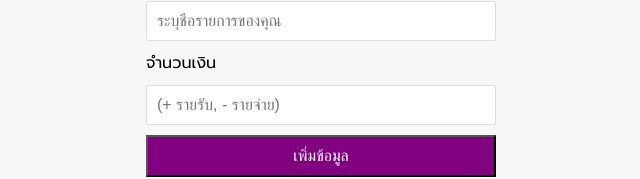
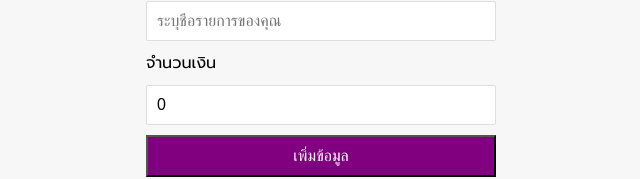
Before and after one commit to sarawuthjdp/demo-react, a React (Create React App) app: page / in a window 1280 px wide. Shown: the part 248-427 px from the top of the page, without its empty margins (319-959 px from the left). Built offline with nearby package versions, Linux system fonts and the light colour scheme.

Commit message:
binding state

```diff
--- a/src/Component/FormComponent.js
+++ b/src/Component/FormComponent.js
@@ -16,20 +16,22 @@ const FormComponent = ()=>{
         event.preventDefault();
         const itemData = {
             title: title,
-            amount: amount
+            amount: Number(amount)
         }
         console.log(itemData);
+        setTitle('')
+        setAmount(0)
     }
     return (
         <div>
             <form onSubmit={saveItem}>
                 <div className="form-control">
                     <label>ชื่อรายการ</label>
-                    <input type="text" placeholder="ระบุชื่อรายการของคุณ" onChange={inputTitle}/>
+                    <input type="text" placeholder="ระบุชื่อรายการของคุณ" onChange={inputTitle} value={title}/>
                 </div>
                 <div className="form-control">
                     <label>จำนวนเงิน</label>
-                    <input type="number" placeholder="(+ รายรับ, - รายจ่าย)" onChange={inputAmount}/>
+                    <input type="number" placeholder="(+ รายรับ, - รายจ่าย)" onChange={inputAmount} value={amount}/>
                 </div>
                 <div className="form-control">
                     <button type="submit" className="btn">เพิ่มข้อมูล</button>
```
